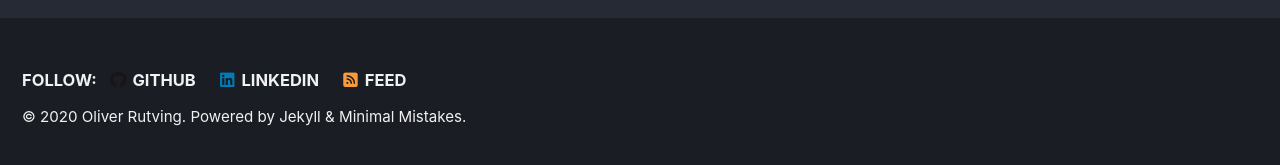
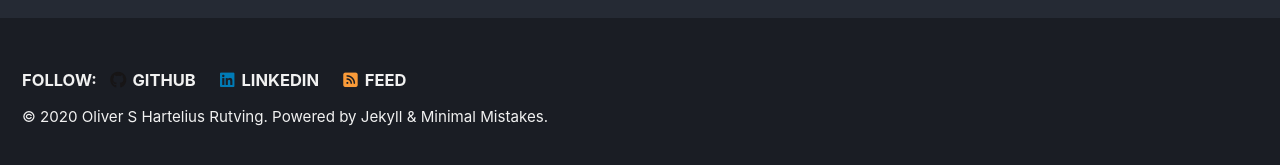
Before and after one commit to oliv2079/oliv2079.github.io, a Jekyll site: the page built from index.html, in a window 1280 px wide and 900 px high, scrolled down 231 px. Shown: the part 728-893 px from the top of the window. Built offline with Jekyll 4.4.1, drawn with Linux system fonts in a browser that asks for light colours; cached includes are drawn as plain includes; nearby versions of some CDN libraries; the list of posts is cut into pages by our own code.

Commit message:
Update _config.yml

```diff
--- a/_config.yml
+++ b/_config.yml
@@ -19,7 +19,7 @@ locale                   : "en"
 title                    : "Data Science Portfolio"
 title_separator          : "-"
 subtitle                 : "Oliver Rutving"
-name                     : "Oliver Rutving"
+name                     : "Oliver S Hartelius Rutving"
 description              : "Portfolio"
 url                      : "https://rutving.com" # the base hostname & protocol for your site e.g. "https://mmistakes.github.io"
 baseurl                  :
```
